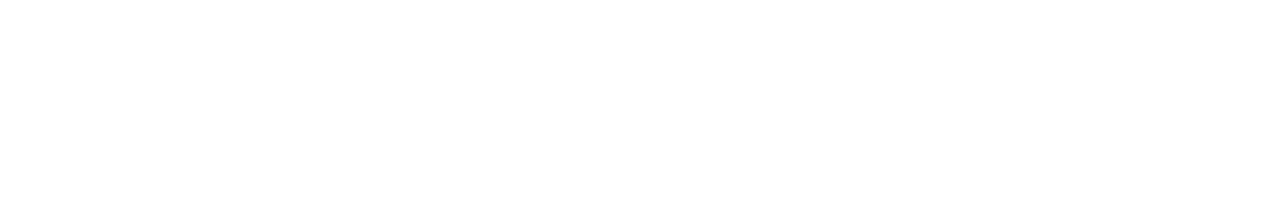
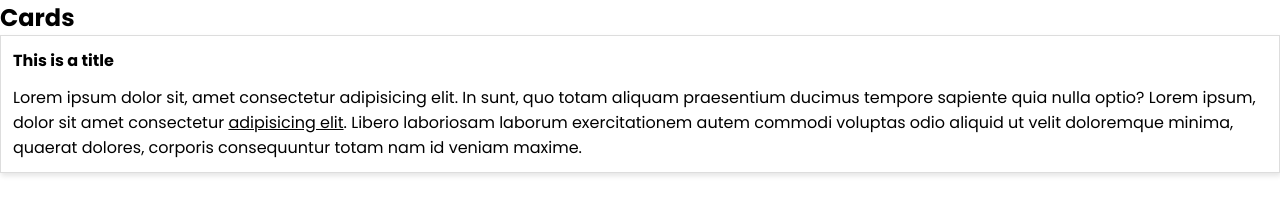
Before and after one commit to crypt096/sass-library, a website: page index.html in a window 1280 px wide. Drawn offline with Linux system fonts and the light colour scheme.

Commit message:
Test card component.

```diff
--- a/index.html
+++ b/index.html
@@ -7,6 +7,24 @@
     <title>Own SASS library</title>
 </head>
 <body>
+  <div>
+    <!-- colors -->
 
+    <!-- font sizes -->
+
+    <!-- buttons -->
+
+    <!-- cards -->
+    <h2>Cards</h2>
+    <div class="card">
+      <h1 class="card-title">This is a title</h1>
+      <p class="card-body">Lorem ipsum dolor sit, amet consectetur adipisicing elit. In sunt, quo totam aliquam praesentium ducimus tempore sapiente quia nulla optio? Lorem ipsum, dolor sit amet consectetur <a href="">adipisicing elit</a>. Libero laboriosam laborum exercitationem autem commodi voluptas odio aliquid ut velit doloremque minima, quaerat dolores, corporis consequuntur totam nam id veniam maxime.</p>
+    </div>
+
+    <!-- grid system -->
+
+    <!-- utilities -->
+
+  </div>
 </body>
 </html>
```
